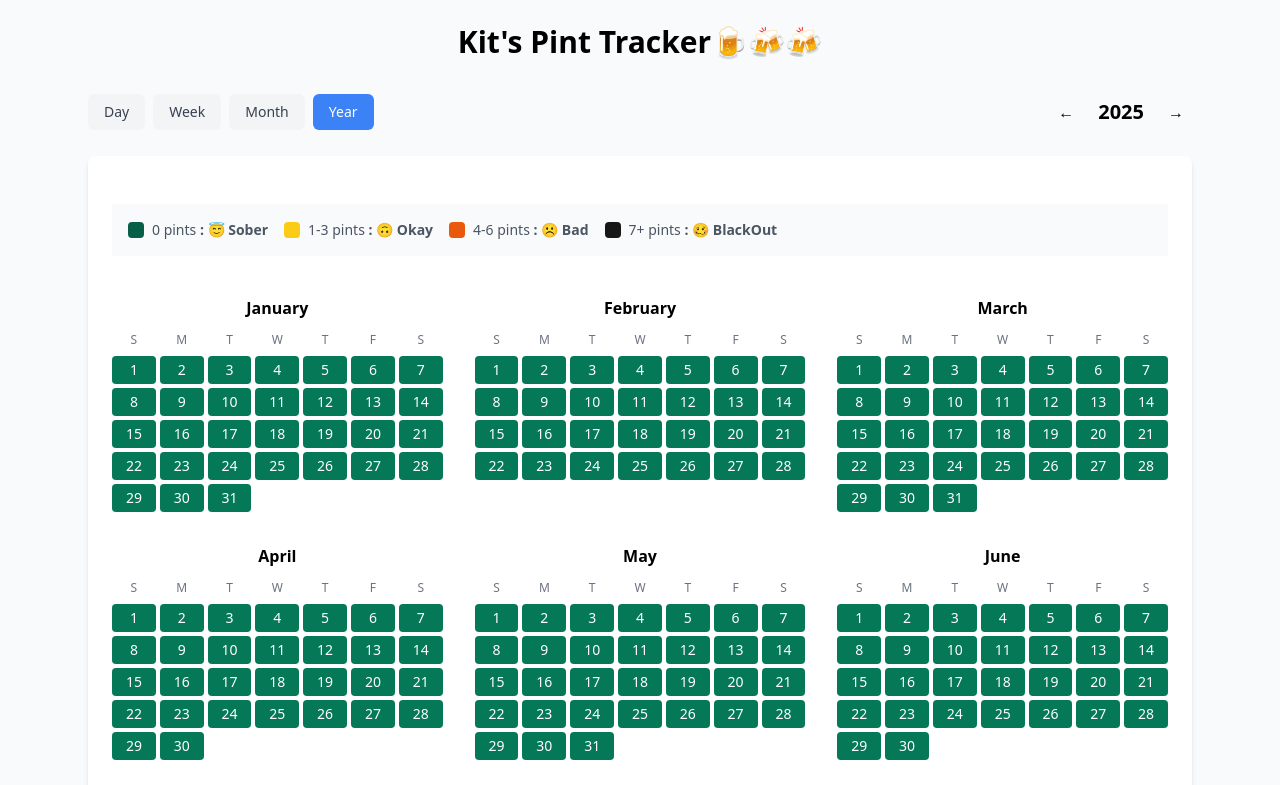
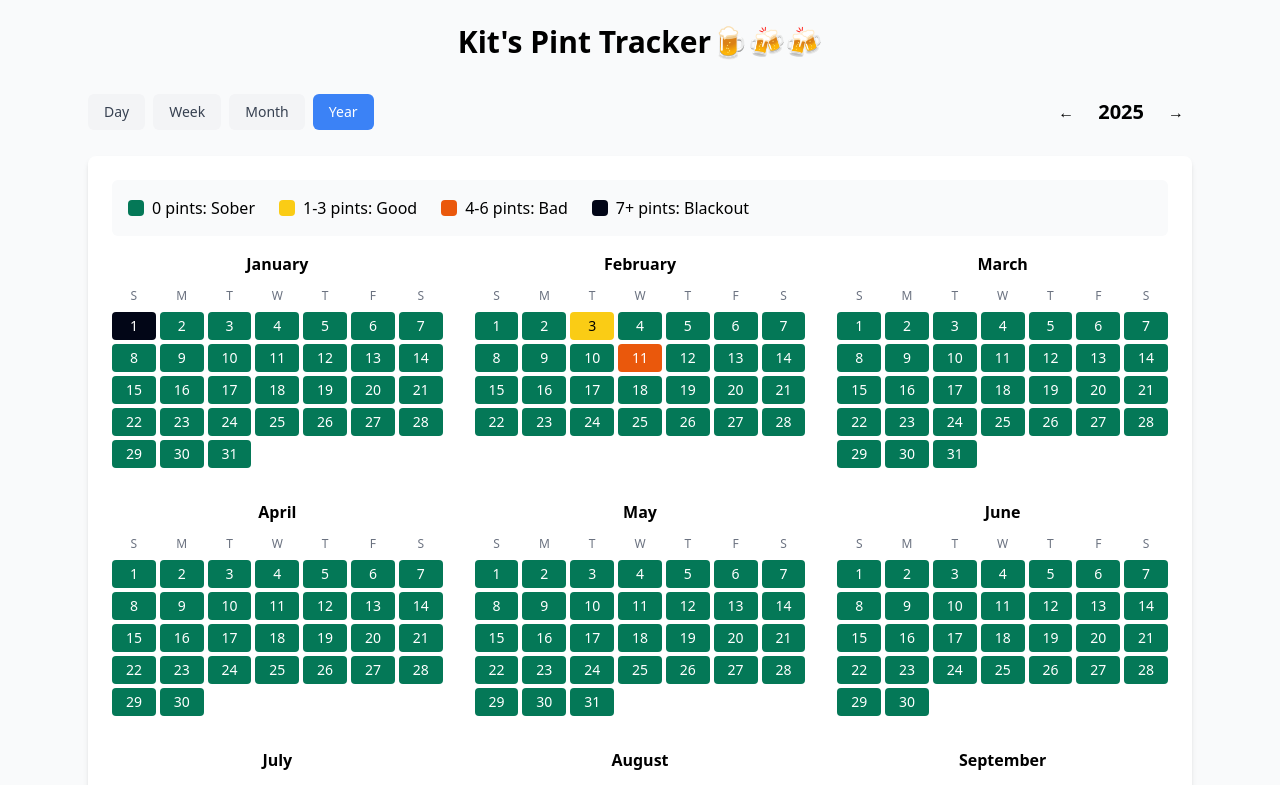
Before and after one commit to saikrishnacelupuri/Pint-Intake-log, a Vue app: page / in a window 1280 px wide. Shown: the top 785 px of the page. Built offline with nearby package versions, Linux system fonts and the light colour scheme.

Commit message:
made changes to dates logic

```diff
--- a/src/components/WaterTracker.vue
+++ b/src/components/WaterTracker.vue
@@ -1,7 +1,7 @@
 <script setup lang="ts">
-import { ref, computed, onMounted } from 'vue'
+import { ref, computed } from 'vue'
 import { format, startOfMonth, endOfMonth, eachDayOfInterval, startOfWeek, endOfWeek, startOfYear, endOfYear, addMonths, subMonths, addWeeks, subWeeks } from 'date-fns'
-import { Dialog, DialogPanel, TransitionChild, TransitionRoot } from '@headlessui/vue'
+
 
 interface WaterLog {
   date: string;
@@ -10,59 +10,16 @@ interface WaterLog {
 
 type ViewType = 'day' | 'week' | 'month' | 'year'
 
-const waterLogs = ref<WaterLog[]>([])
-const currentPints = ref(0)
-const isOpen = ref(false)
-const selectedDate = ref<Date | null>(null)
-const confirmationMessage = ref('')
+// Manually define the entries here
+const waterLogs = ref<WaterLog[]>([
+  { date: '2025-01-01', pints: 9 },
+  { date: '2025-02-11', pints: 4 },
+  { date: '2025-02-03', pints: 1 },
+
+]);
+
 const currentView = ref<ViewType>('year')
 const currentDate = ref(new Date())
-
-// Generate some random data for the year
-onMounted(() => {
-  // Clear existing water logs
-  waterLogs.value = [] // Remove all random data
-
-  // Optionally, you can keep this part if you want to generate new data later
-  // const start = startOfYear(new Date())
-  // const end = endOfYear(new Date())
-  // const days = eachDayOfInterval({ start, end })
-
-  // days.forEach(day => {
-  //   if (Math.random() > 0.3) { // 70% chance of having a log
-  //     waterLogs.value.push({
-  //       date: format(day, 'yyyy-MM-dd'),
-  //       pints: Math.floor(Math.random() * 10) + 1 // 1-10 pints
-  //     })
-  //   }
-  // })
-})
-
-const addWaterLog = () => {
-  if (!selectedDate.value) return
-
-  const dateStr = format(selectedDate.value, 'yyyy-MM-dd')
-  const existingLogIndex = waterLogs.value.findIndex(log => log.date === dateStr)
-
-  if (existingLogIndex !== -1) {
-    if (currentPints.value === 0) {
-      waterLogs.value.splice(existingLogIndex, 1)
-      confirmationMessage.value = 'Removed beer intake log!'
-    } else {
-      waterLogs.value[existingLogIndex].pints = currentPints.value
-      confirmationMessage.value = 'Updated beer intake!'
-    }
-  } else {
-    if (currentPints.value > 0) {
-      waterLogs.value.push({
-        date: dateStr,
-        pints: currentPints.value
-      })
-      confirmationMessage.value = 'Added new beer intake log!'
-    }
-  }
-  isOpen.value = false
-}
 
 const getStatusColor = (pints: number) => {
   if (pints >= 7) return 'bg-slate-950 text-white'
@@ -89,11 +46,7 @@ const getDayColor = (date: Date) => {
 }
 
 const openDialog = (date: Date) => {
-  selectedDate.value = date
-  const dateStr = format(date, 'yyyy-MM-dd')
-  const log = waterLogs.value.find(log => log.date === dateStr)
-  currentPints.value = log ? log.pints : 0 // Default to 0 pints if no log exists
-  isOpen.value = true
+  // This function can be removed as the modal is no longer needed
 }
 
 const calendarDays = computed(() => {
@@ -223,31 +176,34 @@ const sortedLogs = computed(() => {
     <!-- Calendar View -->
     <div class="bg-white rounded-lg shadow-md p-6 mb-8">
 
-      <div class="mt-6 text-sm text-gray-600 flex gap-4 mb-10 align-middle items-center w-full bg-gray-50 p-4">
+          <!-- Color Coding Reference -->
+            <div class="mb-4 p-4 bg-gray-50 rounded-md">
 
+      <div class="flex flex-row gap-6">
 
-        <div class="flex items-center gap-2">
-          <div class="w-4 h-4 rounded bg-emerald-800"></div>
-          <span>0 pints <span style="font-weight: bold;">: 😇 Sober</span></span>
+        <div class="flex items-center">
+          <div class="w-4 h-4 rounded bg-emerald-700 mr-2"></div>
+          <span>0 pints: Sober</span>
         </div>
 
-        <div class="flex items-center gap-2">
-          <div class="w-4 h-4 rounded bg-yellow-400"></div>
-          <span>1-3 pints <span style="font-weight: bold;">: 🙃 Okay</span></span>
+        <div class="flex items-center">
+          <div class="w-4 h-4 rounded bg-yellow-400 mr-2"></div>
+          <span>1-3 pints: Good</span>
         </div>
-        <div class="flex items-center gap-2">
-          <div class="w-4 h-4 rounded bg-orange-600"></div>
-          <span>4-6 pints <span style="font-weight: bold;">: ☹️ Bad</span></span>
+        <div class="flex items-center">
+          <div class="w-4 h-4 rounded bg-orange-600 mr-2"></div>
+          <span>4-6 pints: Bad</span>
         </div>
-        <div class="flex items-center gap-2">
-          <div class="w-4 h-4 rounded bg-neutral-900"></div>
-          <span>7+ pints <span style="font-weight: bold;">: 🥴 BlackOut</span></span>
+        <div class="flex items-center">
+          <div class="w-4 h-4 rounded bg-slate-950 mr-2"></div>
+          <span>7+ pints: Blackout</span>
         </div>
-
-
       </div>
 
 
+
+
+    </div>
       <template v-if="currentView === 'year'">
         <div class="grid grid-cols-3 gap-8">
           <div v-for="month in monthsInYear" :key="format(month, 'MM')" class="space-y-2">
@@ -262,7 +218,6 @@ const sortedLogs = computed(() => {
                 end: endOfMonth(month)
               })"
                       :key="date.toISOString()"
-                      @click="openDialog(date)"
                       :class="[
                         getDayColor(date),
                         'p-1 rounded transition-colors text-center text-sm hover:shadow-sm'
@@ -282,7 +237,6 @@ const sortedLogs = computed(() => {
           </div>
           <button v-for="date in calendarDays"
                   :key="date.toISOString()"
-                  @click="openDialog(date)"
                   :class="[
                     getDayColor(date),
                     'p-4 rounded-lg transition-colors text-center hover:shadow-md'
@@ -309,75 +263,5 @@ const sortedLogs = computed(() => {
         </div>
       </div>
     </div>
-
-    <!-- Headless UI Dialog for adding/editing water intake -->
-    <TransitionRoot appear :show="isOpen" as="template">
-      <Dialog as="div" @close="isOpen = false" class="relative z-10">
-        <TransitionChild
-          as="template"
-          enter="duration-300 ease-out"
-          enter-from="opacity-0"
-          enter-to="opacity-100"
-          leave="duration-200 ease-in"
-          leave-from="opacity-100"
-          leave-to="opacity-0"
-        >
-          <div class="fixed inset-0 bg-black bg-opacity-25" />
-        </TransitionChild>
-
-        <div class="fixed inset-0 overflow-y-auto">
-          <div class="flex min-h-full items-center justify-center p-4 text-center">
-            <TransitionChild
-              as="template"
-              enter="duration-300 ease-out"
-              enter-from="opacity-0 scale-95"
-              enter-to="opacity-100 scale-100"
-              leave="duration-200 ease-in"
-              leave-from="opacity-100 scale-100"
-              leave-to="opacity-0 scale-95"
-            >
-              <DialogPanel class="w-full max-w-md transform overflow-hidden rounded-2xl bg-white p-6 text-left align-middle shadow-xl transition-all">
-                <h3 class="text-lg font-medium leading-6 text-gray-900 mb-4">
-                  Beer Intake for {{ selectedDate ? format(selectedDate, 'MMMM d, yyyy') : '' }}
-                </h3>
-
-                <div class="mt-4">
-                  <label class="block text-sm font-medium text-gray-700 mb-2">
-                    Number of Pints
-                  </label>
-                  <input
-                    type="number"
-                    v-model="currentPints"
-                    min="0"
-                    class="w-full px-3 py-2 border rounded-md"
-                    placeholder="Enter number of pints"
-                  />
-                  <p class="mt-2 text-sm text-gray-500">
-                    Enter 0 to remove the log for this date
-                  </p>
-                </div>
-
-                <div class="mt-6 flex gap-3">
-                  <button
-                    type="button"
-                    class="inline-flex justify-center rounded-md border border-transparent bg-blue-500 px-4 py-2 text-sm font-medium text-white hover:bg-blue-600 focus:outline-none focus-visible:ring-2 focus-visible:ring-blue-500 focus-visible:ring-offset-2"
-                    @click="addWaterLog"
-                  >
-                    Save
-                  </button>
-                  <button
-                    type="button"
-                    class="inline-flex justify-center rounded-md border border-gray-300 bg-white px-4 py-2 text-sm font-medium text-gray-700 hover:bg-gray-50 focus:outline-none focus-visible:ring-2 focus-visible:ring-blue-500 focus-visible:ring-offset-2"
-                    @click="isOpen = false"
-                  >
-                    Cancel
-                  </button>
-                </div>
-              </DialogPanel>
-            </TransitionChild>
-          </div>
-        </div>
-      </Dialog>
-    </TransitionRoot>
   </div>
 </template>
```
